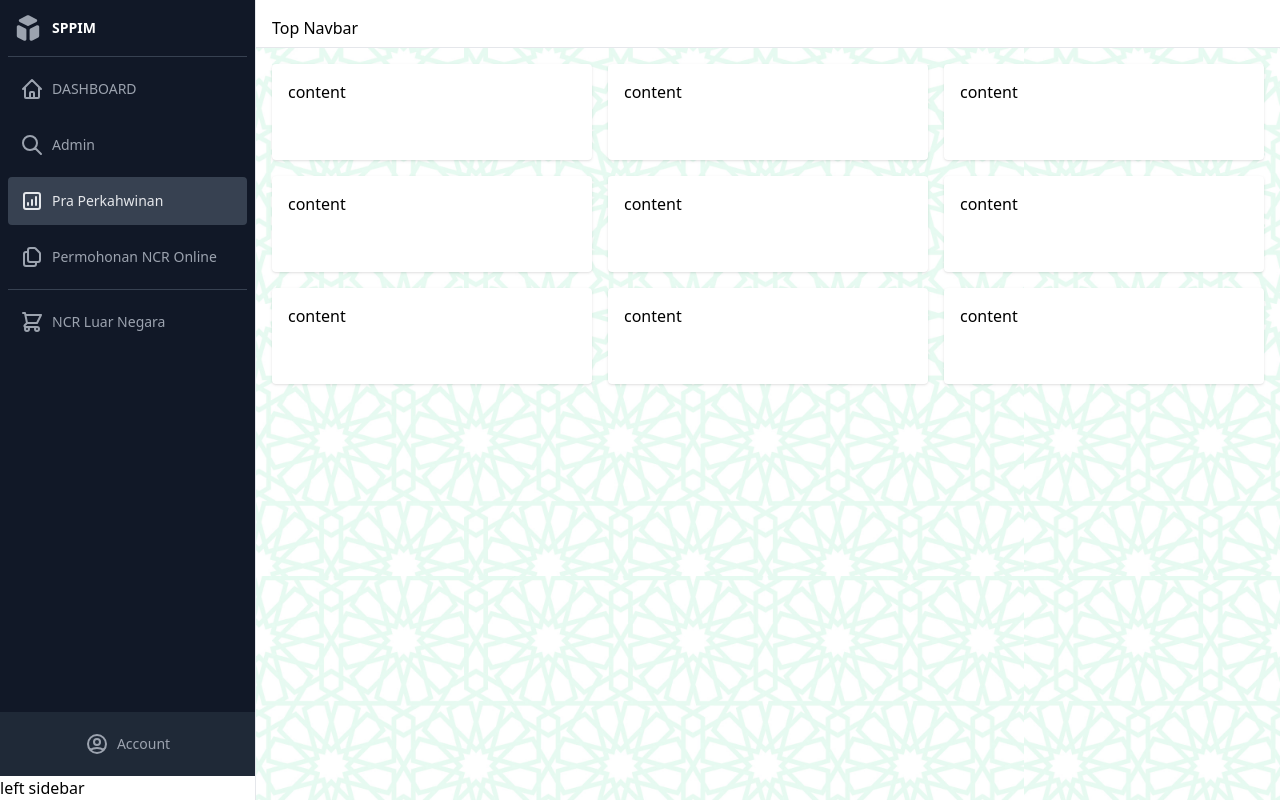
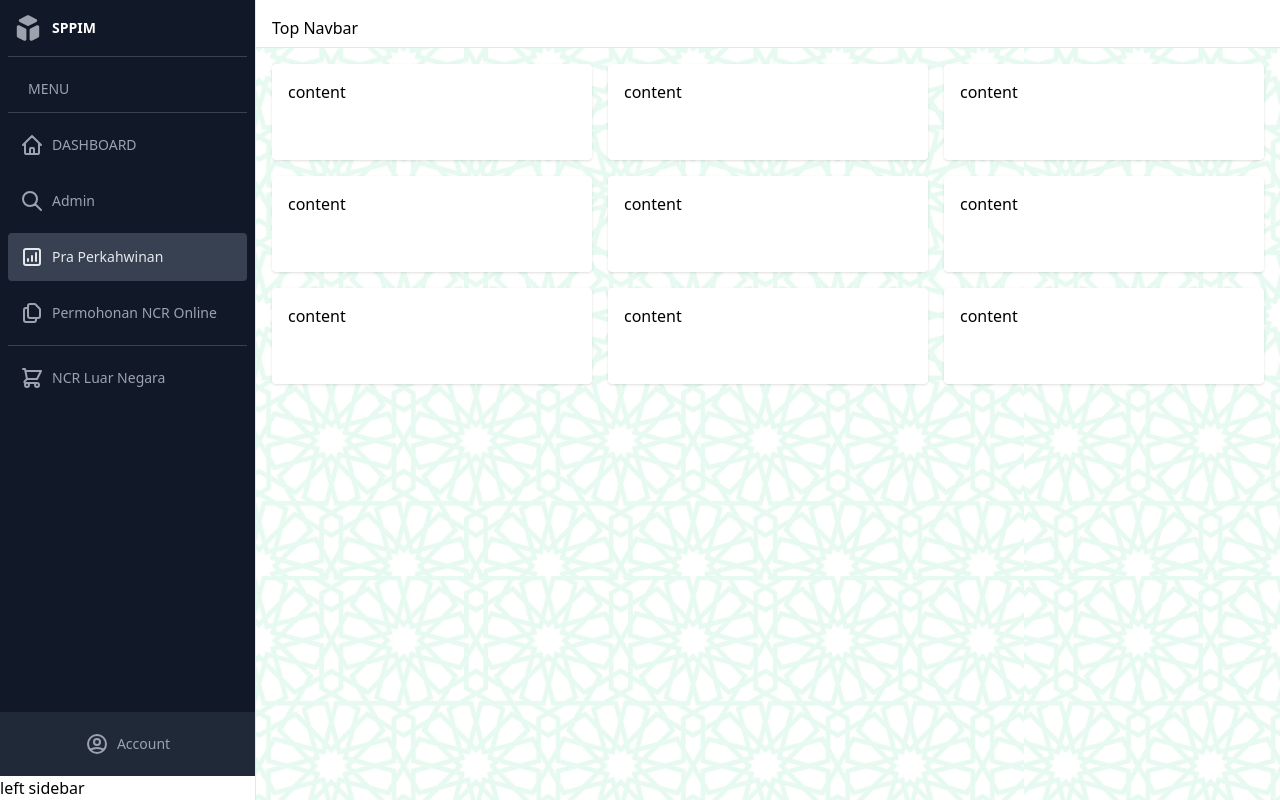
Before and after one commit to mattot-the-builder/sppim-ui, a website built with Vite: page index.html in a window 1280 px wide. Built offline with nearby package versions, Linux system fonts and the light colour scheme.

Commit message:
Added menu title in sidebar

```diff
--- a/index.html
+++ b/index.html
@@ -30,6 +30,12 @@
             <div
               class="flex flex-col items-center w-full mt-3 border-t border-gray-700"
             >
+              <span
+                class="flex items-center w-full h-12 px-3 mt-2 border-b border-gray-700"
+                href="#"
+              >
+                <span class="ml-2 text-sm font-medium">MENU</span>
+              </span>
               <a
                 class="flex items-center w-full h-12 px-3 mt-2 rounded hover:bg-gray-700 hover:text-gray-300"
                 href="#"
```
